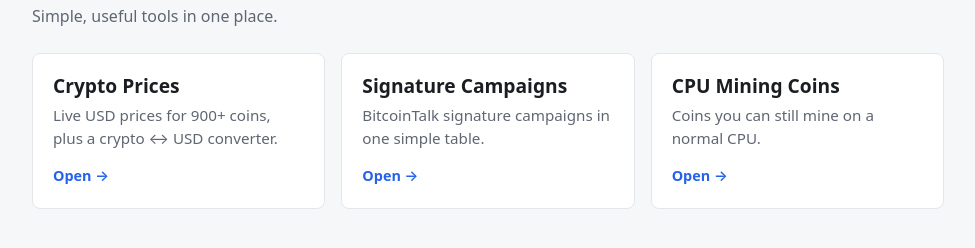
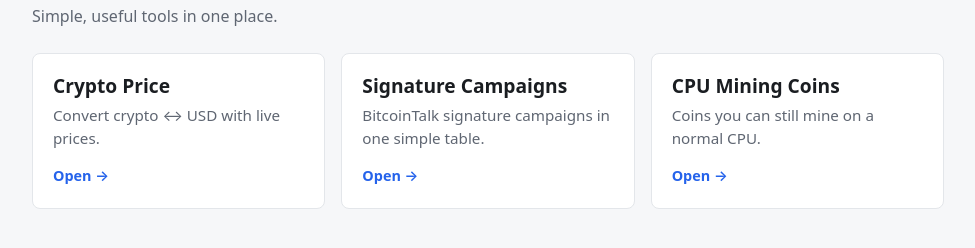
Before and after one commit to haikunp/haikunp.github.io, an Astro site: page / in a window 1280 px wide. Shown: the part 96-344 px from the top of the page, without its empty margins (152-1127 px from the left). Built offline with nearby package versions, Linux system fonts and the light colour scheme; Astro itself is replaced by a stand-in of ours.

Commit message:
Homepage links to crypto converter only; prices list reached from it

```diff
--- a/src/pages/crypto-price.astro
+++ b/src/pages/crypto-price.astro
@@ -53,6 +53,10 @@ const metaDescription =
         <span class="badge up" data-conv-live>live</span>
       </p>
     </section>
+
+    <p style="margin-top:18px">
+      <a href="/crypto-prices">View live prices for all coins →</a>
+    </p>
   </div>
 </BaseLayout>
 
--- a/src/pages/index.astro
+++ b/src/pages/index.astro
@@ -4,9 +4,9 @@ import { SITE } from '../lib/constants';
 
 const tools = [
   {
-    href: '/crypto-prices',
-    title: 'Crypto Prices',
-    desc: 'Live USD prices for 900+ coins, plus a crypto ↔ USD converter.',
+    href: '/crypto-price',
+    title: 'Crypto Price',
+    desc: 'Convert crypto ↔ USD with live prices.',
   },
   {
     href: '/sigcamp',
```
